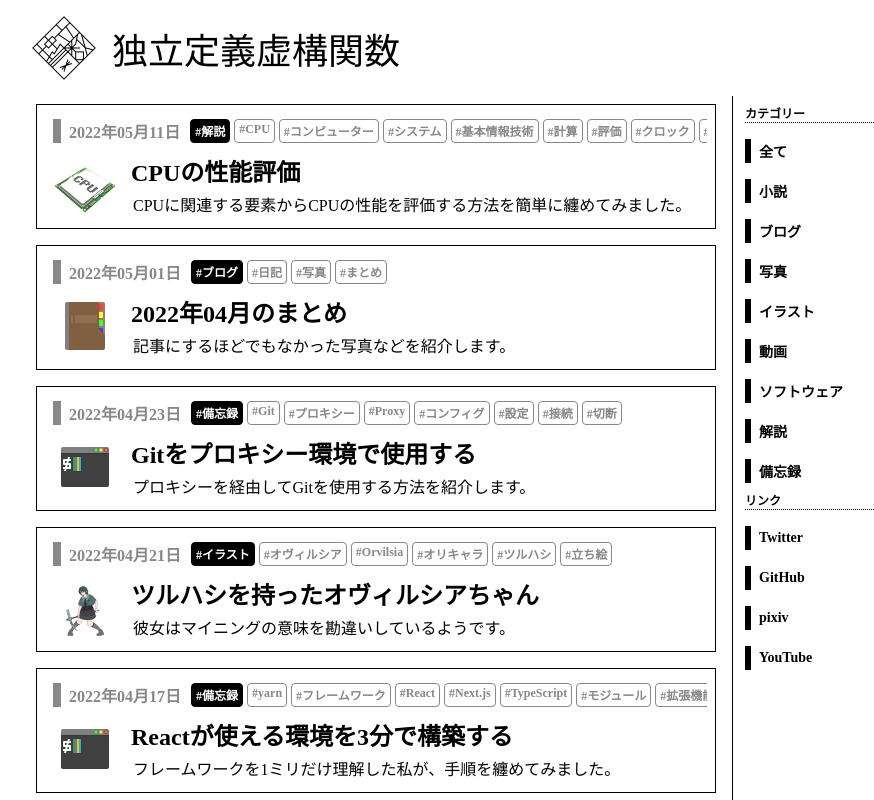
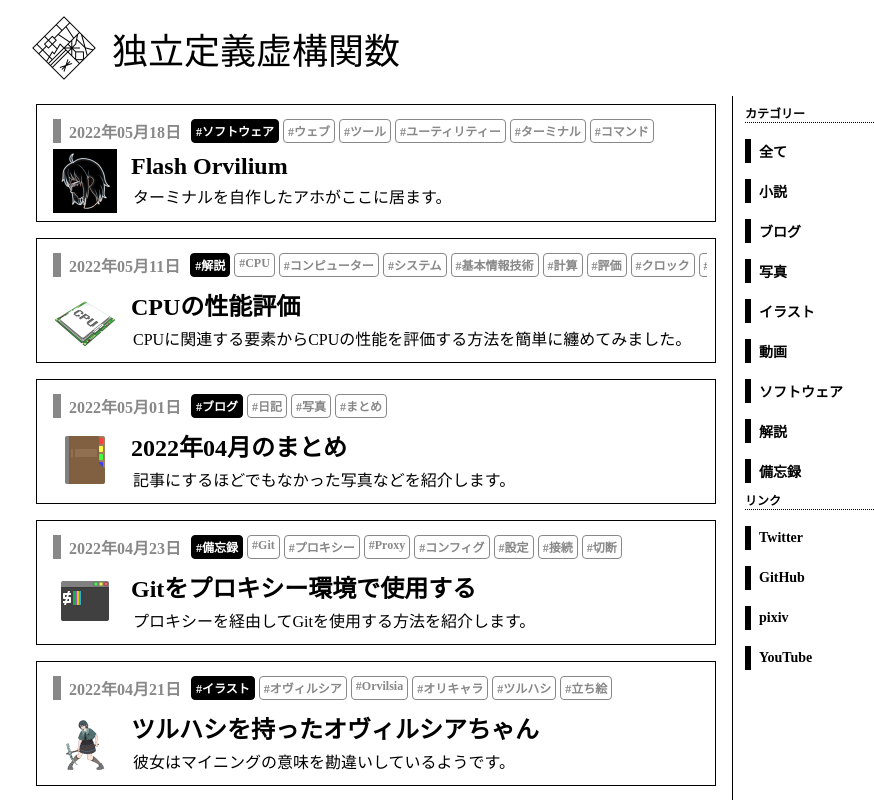
Before and after one commit to indFunction/OfficialPage, a Next.js app: page / in a window 1280 px wide. Shown: the top 800 px of the page, without its empty margins (140-1014 px from the left). Built offline with nearby package versions, Linux system fonts and the light colour scheme; what better-react-mathjax would draw is missing.

Commit message:
記事0018を投稿

```diff
--- a/src/posts/postIndex.json
+++ b/src/posts/postIndex.json
@@ -1,4 +1,8 @@
 [
+    {
+        "path": "0018",
+        "isPublish": true
+    },
     {
         "path": "0017",
         "isPublish": true
--- a/src/posts/postSummary.json
+++ b/src/posts/postSummary.json
@@ -1,4 +1,14 @@
 [
+    {
+        "path": "0018",
+        "isPublish": true,
+        "thumbnail": "/media/thumbnails/0018.png",
+        "title": "Flash Orvilium",
+        "description": "ターミナルを自作したアホがここに居ます。",
+        "date": [2022, 5, 18],
+        "category": "software",
+        "keywords": ["ウェブ", "ツール", "ユーティリティー", "ターミナル", "コマンド"]
+    },
     {
         "path": "0017",
         "isPublish": true,
```
Also changed, not shown: src/posts/0018.mdx (added, +21 -0 lines), public/media/thumbnails/0018.png (added).
